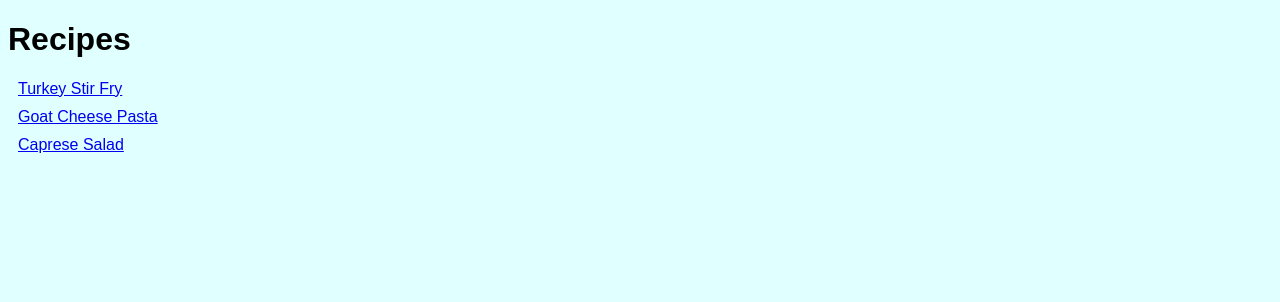
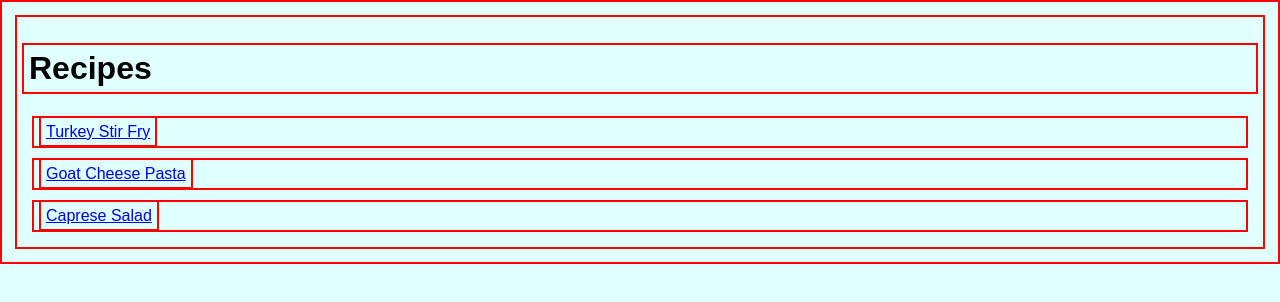
Before and after one commit to umasood12/recipes, a plain HTML site: page index.html in a window 1280 px wide. Drawn offline with Linux system fonts and the light colour scheme.

Commit message:
Messed around with css

```diff
--- a/style.css
+++ b/style.css
@@ -1,3 +1,9 @@
+* {
+    border: 2px solid red;
+    padding: 5px;
+    box-sizing: border-box;
+}
+
 body {
     background-color: lightcyan;
     font-family: Arial, Helvetica, sans-serif;
```
